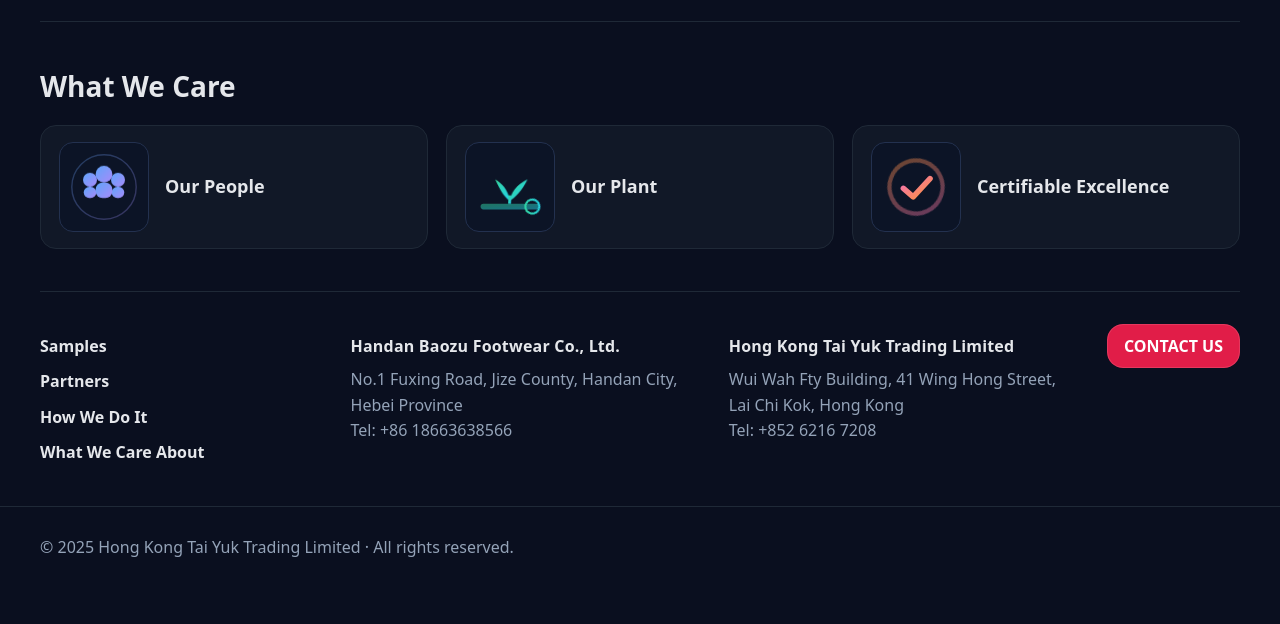
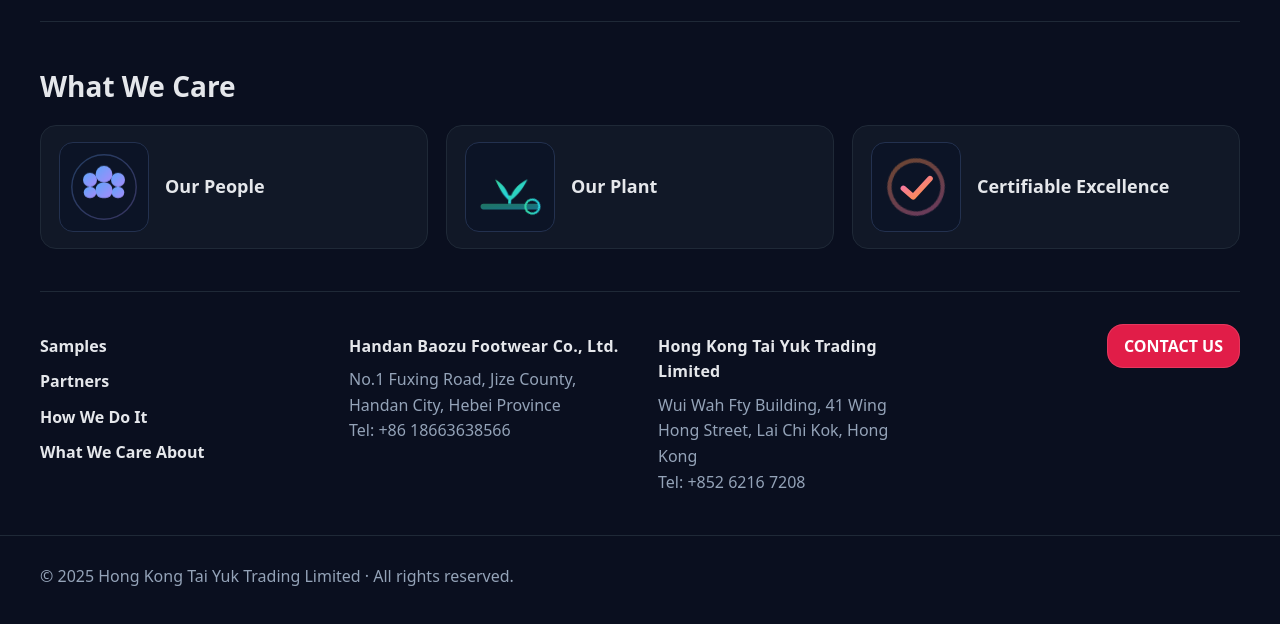
Before and after one commit to m-xia3/seg-site, a website: page index.html in a window 1280 px wide. Shown: the part 2407-3031 px from the top of the page. Before the commit the page ends 3008 px from the top, so only its background shows below. Drawn offline with Linux system fonts and the light colour scheme.

Commit message:
Update index.html

```diff
--- a/index.html
+++ b/index.html
@@ -268,23 +268,27 @@
 }
 
 /* ====== 底部 Info（四列：左导航｜Handan｜Tai Yuk｜右侧CTA） ====== */
+/* ====== 底部 Info（四列等分） ====== */
 #info .info{
   display:grid;
-  grid-template-columns: .8fr 1fr 1fr auto;   /* 左列略窄，更均衡 */
-  gap: clamp(18px, 3.5vw, 40px);
+  grid-template-columns: repeat(4, 1fr);   /* 四列完全等分 */
+  gap: clamp(18px, 3vw, 36px);
   align-items: start;
   width:100%;
 }
 #info .info-block{ text-align:left; }
+
 #info .info-title{ margin:0 0 8px; font-weight:800; color:var(--text); letter-spacing:.2px; }
-#info .addr{ margin:0; font-style:normal; color:var(--muted); line-height:1.6; }
-#info .addr .line{ display:block; }         /* 地址拆成上下两行 */
+#info .addr{ margin:0; font-style:normal; color:var(--muted); line-height:1.6; max-width:32ch; }
+#info .addr .line{ display:block; }
+
 #info .info-links{ list-style:none; padding:0; margin:0; }
 #info .info-links li + li{ margin-top:10px; }
 #info .info-links a{ font-weight:800; color:var(--text); }
 #info .info-links a:hover{ color:var(--muted); }
-/* 让按钮贴近右边缘 */
+
 #info .cta-block{ justify-self:end; align-self:start; }
+
 @media (max-width: 640px){
   #info .info{
     grid-template-columns: 1fr;
@@ -293,6 +297,7 @@
   }
   #info .cta-block{ justify-self:center; }
 }
+
 </style>
 </head>
 
```
